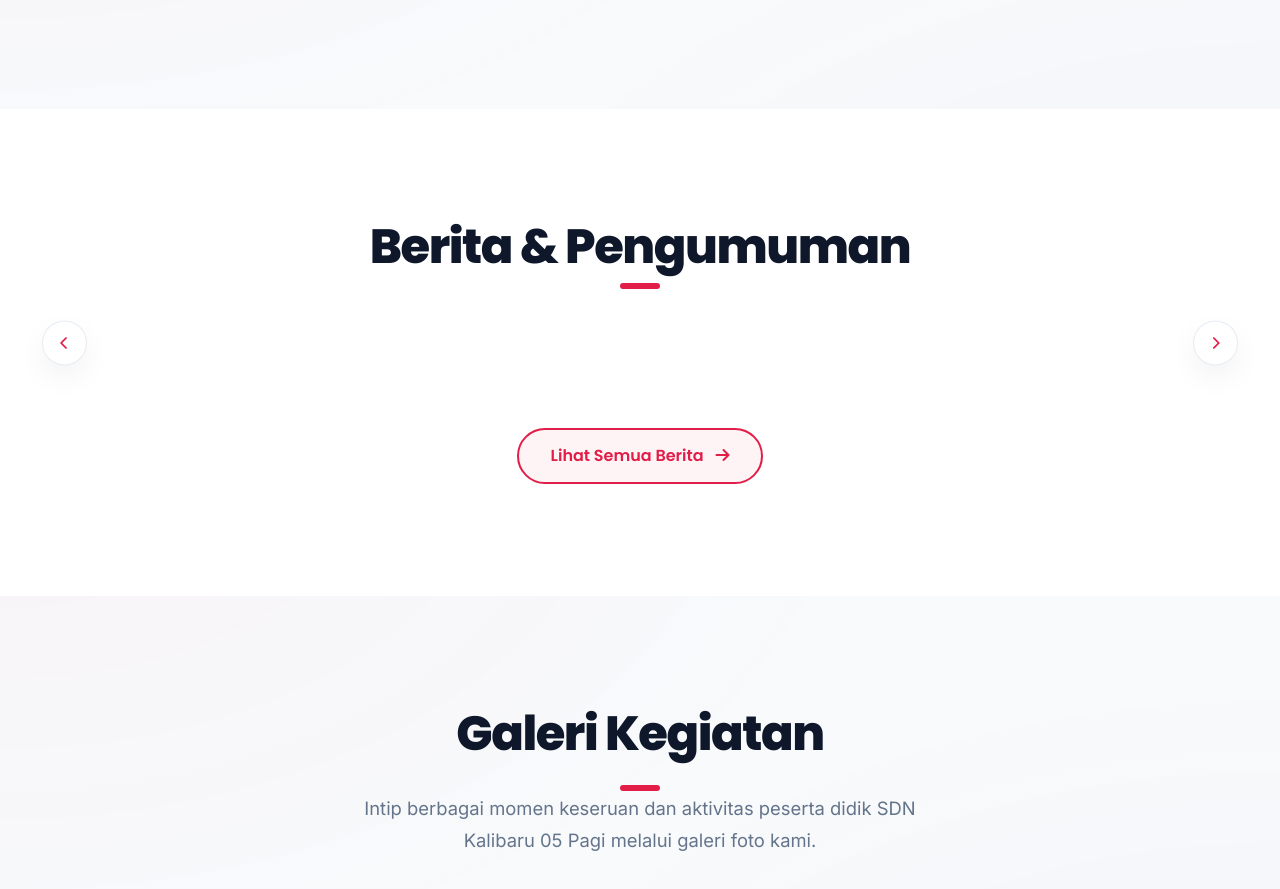
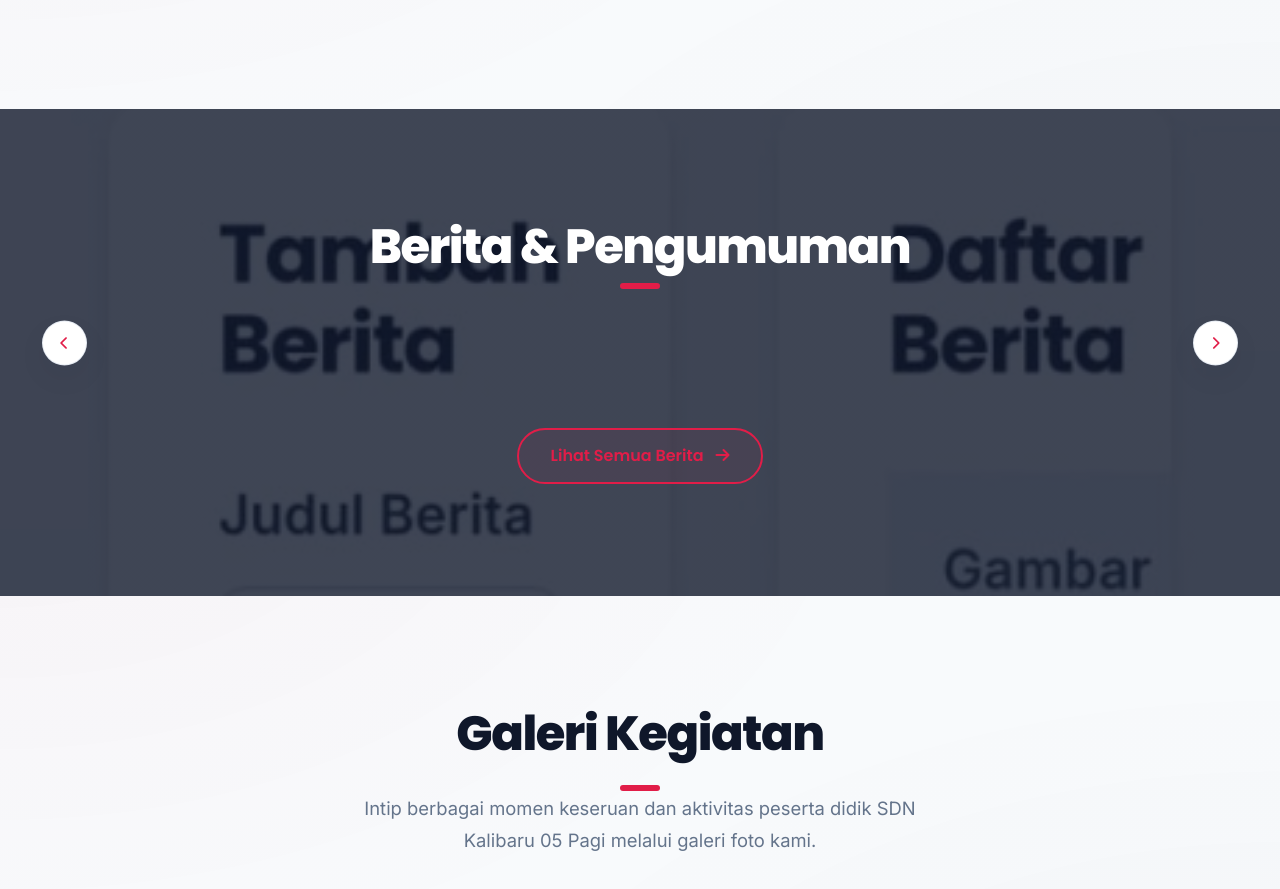
Before and after one commit to satriovnk513/sdnkalibaru05-portal, a plain HTML site: page index.html in a window 1280 px wide. Shown: the part 2769-3658 px from the top of the page. Drawn offline with nearby package versions, Linux system fonts and the light colour scheme; no server answers.

Commit message:
Update background images for News and Contact sections with user-provided photos

```diff
--- a/index.html
+++ b/index.html
@@ -202,9 +202,9 @@
     </section>
 
     <!-- Berita Preview -->
-    <section class="section bg-light">
+    <section class="section" style="background-image: linear-gradient(rgba(15, 23, 42, 0.8), rgba(15, 23, 42, 0.8)), url('assets/berita-bg.jpg'); background-attachment: fixed; background-size: cover; background-position: center; color: white;">
         <div class="container">
-            <h2 class="section-title">Berita & Pengumuman</h2>
+            <h2 class="section-title" style="color: white;">Berita & Pengumuman</h2>
             <div class="slider-wrapper animate-up">
                 <button class="slider-btn left" onclick="scrollSlider(this, -1)"><i class="fas fa-chevron-left"></i></button>
                 <div class="news-grid slider-container" id="indexNewsContainer">
```
Also changed, not shown: kontak.html (+1 -1 lines), assets/berita-bg.jpg (added), assets/kontak-bg.jpg (added).
